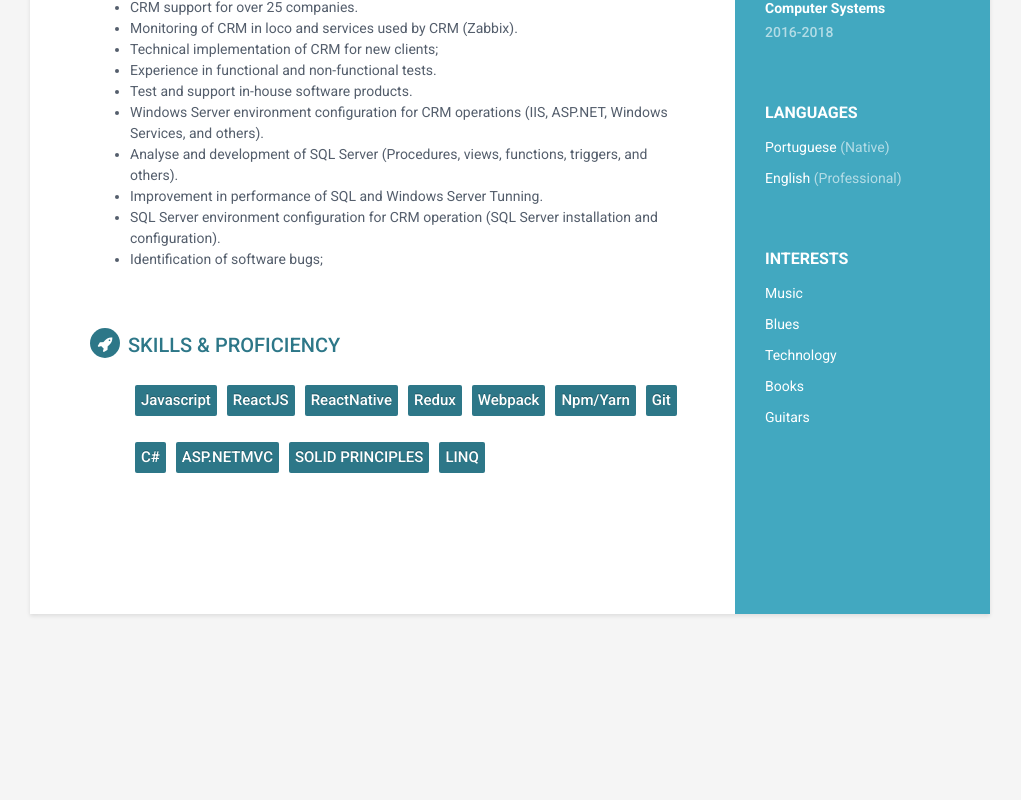
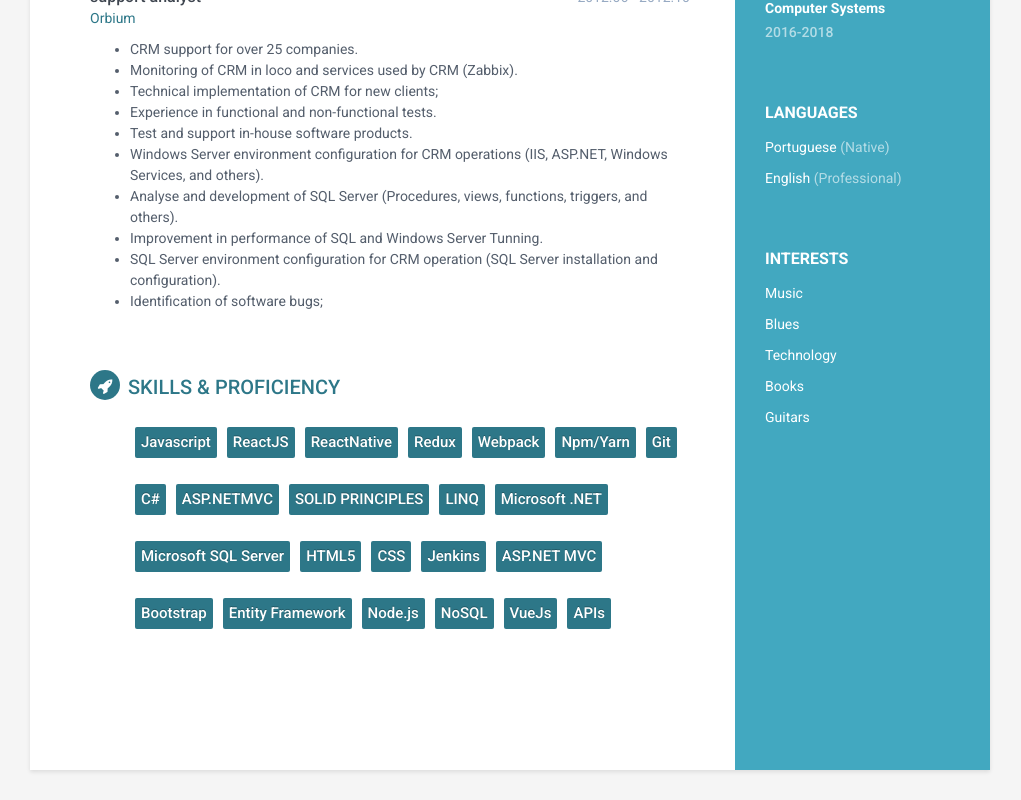
Before and after one commit to CaioRagazzi/cv, a React app: page / in a window 1280 px wide. Shown: the part 846-1646 px from the top of the page, without its empty margins (130-1151 px from the left). Before the commit the page ends 1490 px from the top, so only its background shows below. Built offline with nearby package versions, Linux system fonts and the light colour scheme.

Commit message:
ajustes adicionais

```diff
--- a/src/data/experiences.js
+++ b/src/data/experiences.js
@@ -6,7 +6,7 @@ export const experiences = {
     {
       title: 'Full-Stack Developer',
       company: 'Intermeio Soluções de Pagamento',
-      description: 'I\'m working as a full stack developer at Intermeio. Using .Net Core in the back-end, VueJS in the front-end and Flutter for mobile',
+      description: 'I\'m working as a full stack developer at Intermeio using: </br><ul><li>Net Core / Entity Framework in the back-end for the main API</li><li>VueJS for the front-end application</li><li>Flutter for mobile applications</li></ul>',
       companyLink: 'https://intermeio.com/',
       companyShortDetail: '',
       date: '2019.03 - Present'
--- a/src/data/tags.js
+++ b/src/data/tags.js
@@ -12,7 +12,21 @@ export const tags = {
     'C#',
     'ASP.NETMVC',
     'SOLID PRINCIPLES',
-    'LINQ']
+    'LINQ',
+    'Microsoft .NET',
+    'Microsoft SQL Server',
+    'HTML5',
+    'CSS',
+    'Jenkins',
+    'ASP.NET MVC',
+    'Bootstrap',
+    'Entity Framework',
+    'Node.js',
+    'NoSQL',
+    'VueJs',
+    'APIs'
+
+  ]
 };
 
 export default tags;
```
